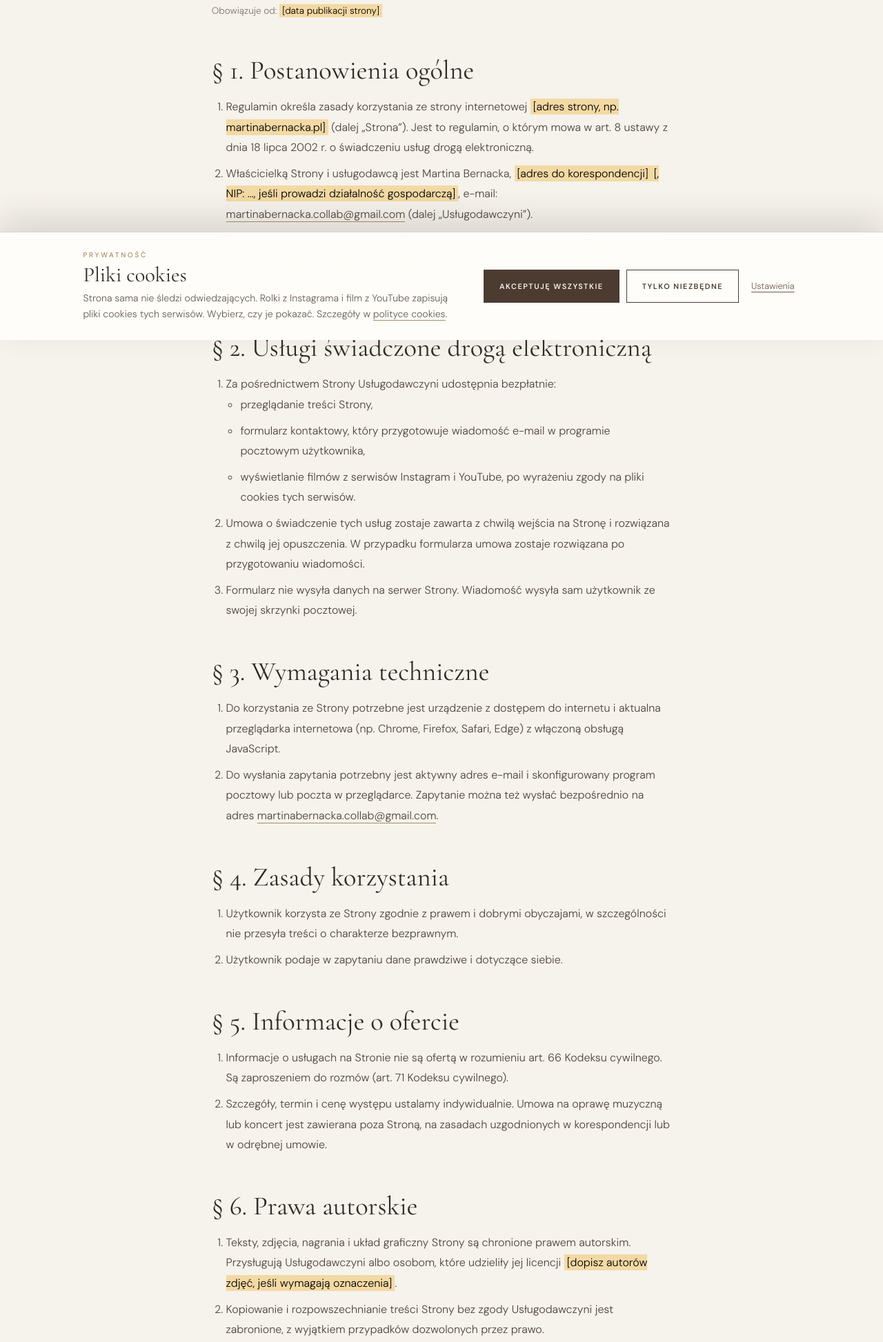
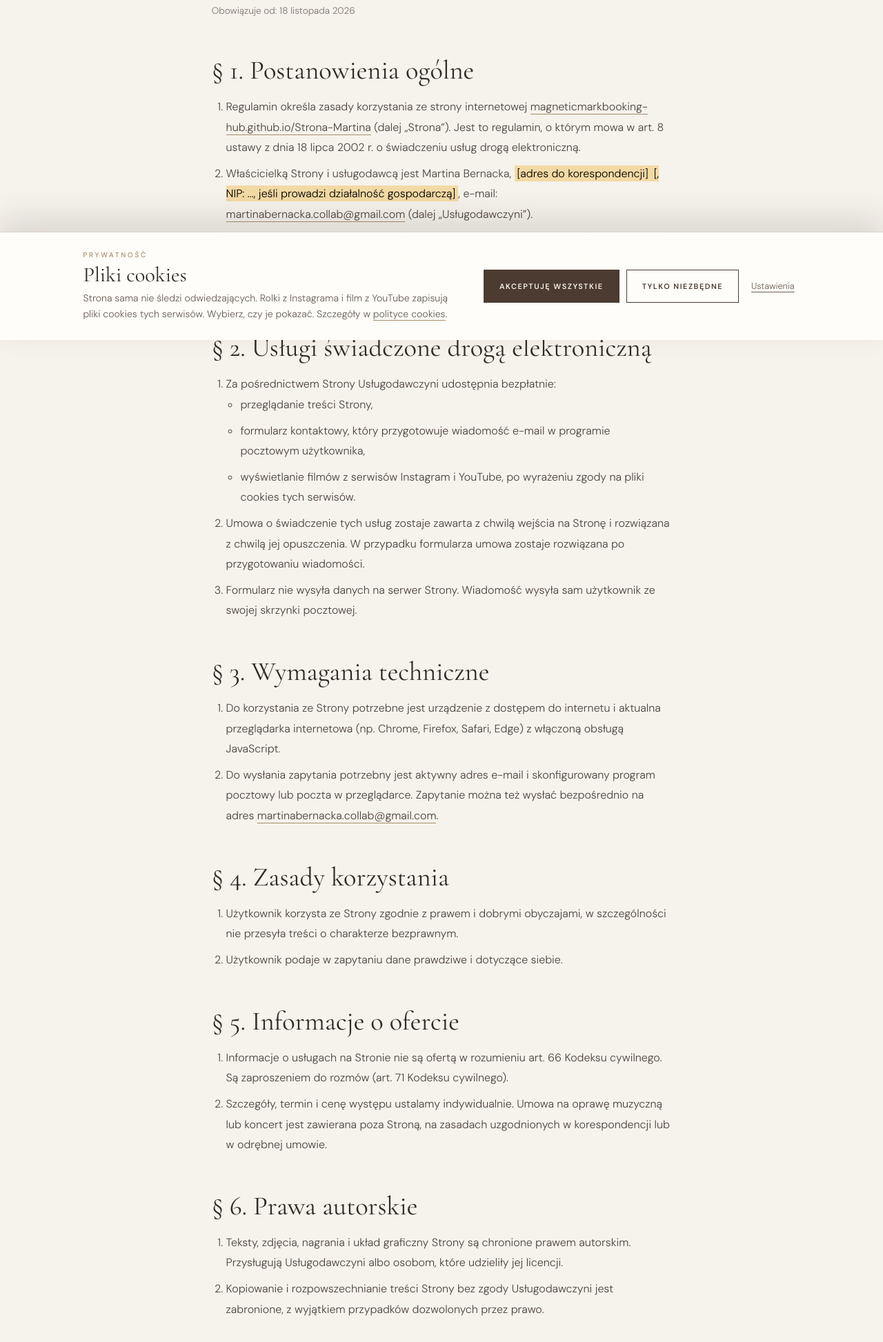
Before and after one commit to magneticmarkbooking-hub/Strona-Martina, a plain HTML site: page regulamin.html in a window 1280 px wide. Shown: the part 307-2253 px from the top of the page at 69% size. Drawn offline with Linux system fonts and the light colour scheme.

Commit message:
docs: data publikacji, adres strony i hosting w dokumentach prawnych

```diff
--- a/regulamin.html
+++ b/regulamin.html
@@ -5,11 +5,11 @@
 <main class="legal">
 <span class="eyebrow">Informacje prawne</span>
 <h1>Regulamin strony</h1>
-<p class="updated">Obowiązuje od: <mark class="todo">[data publikacji strony]</mark></p>
+<p class="updated">Obowiązuje od: 18 listopada 2026</p>
 
 <h2>§ 1. Postanowienia ogólne</h2>
 <ol>
-<li>Regulamin określa zasady korzystania ze strony internetowej <mark class="todo">[adres strony, np. martinabernacka.pl]</mark> (dalej „Strona”). Jest to regulamin, o którym mowa w art. 8 ustawy z dnia 18 lipca 2002 r. o świadczeniu usług drogą elektroniczną.</li>
+<li>Regulamin określa zasady korzystania ze strony internetowej <a href="https://magneticmarkbooking-hub.github.io/Strona-Martina/">magneticmarkbooking-hub.github.io/Strona-Martina</a> (dalej „Strona”). Jest to regulamin, o którym mowa w art. 8 ustawy z dnia 18 lipca 2002 r. o świadczeniu usług drogą elektroniczną.</li>
 <li>Właścicielką Strony i usługodawcą jest Martina Bernacka, <mark class="todo">[adres do korespondencji]</mark><mark class="todo">[, NIP: ..., jeśli prowadzi działalność gospodarczą]</mark>, e-mail: <a href="mailto:martinabernacka.collab@gmail.com">martinabernacka.collab@gmail.com</a> (dalej „Usługodawczyni”).</li>
 <li>Strona ma charakter informacyjny. Przedstawia działalność artystyczną Usługodawczyni i umożliwia wysłanie zapytania o oprawę muzyczną, koncert lub inne wydarzenie.</li>
 <li>Korzystanie ze Strony jest bezpłatne i nie wymaga zakładania konta.</li>
@@ -47,7 +47,7 @@
 
 <h2>§ 6. Prawa autorskie</h2>
 <ol>
-<li>Teksty, zdjęcia, nagrania i układ graficzny Strony są chronione prawem autorskim. Przysługują Usługodawczyni albo osobom, które udzieliły jej licencji <mark class="todo">[dopisz autorów zdjęć, jeśli wymagają oznaczenia]</mark>.</li>
+<li>Teksty, zdjęcia, nagrania i układ graficzny Strony są chronione prawem autorskim. Przysługują Usługodawczyni albo osobom, które udzieliły jej licencji.</li>
 <li>Kopiowanie i rozpowszechnianie treści Strony bez zgody Usługodawczyni jest zabronione, z wyjątkiem przypadków dozwolonych przez prawo.</li>
 </ol>
 
```
Also changed, not shown: polityka-cookies.html (+1 -1 lines), polityka-prywatnosci.html (+2 -2 lines), rodo.html (+1 -1 lines).
